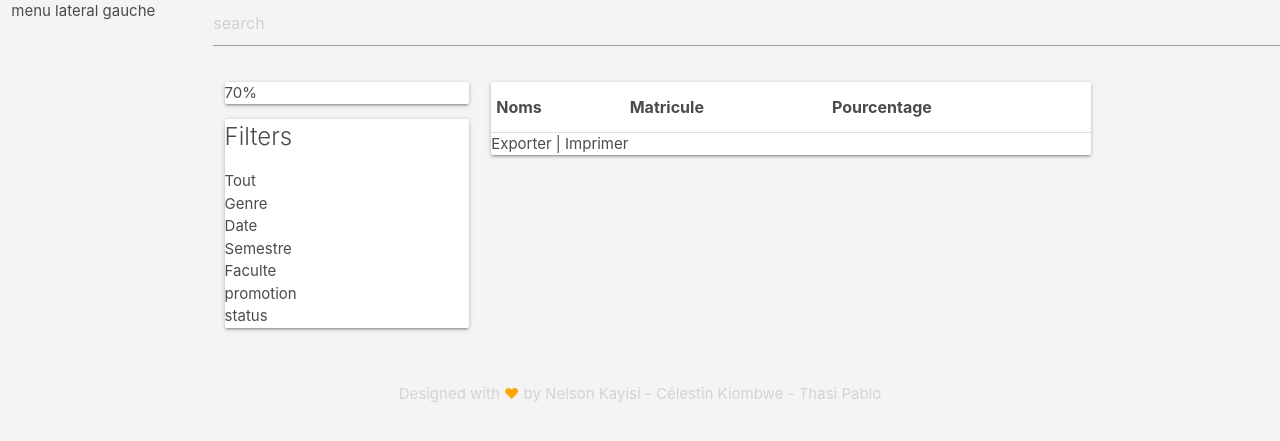
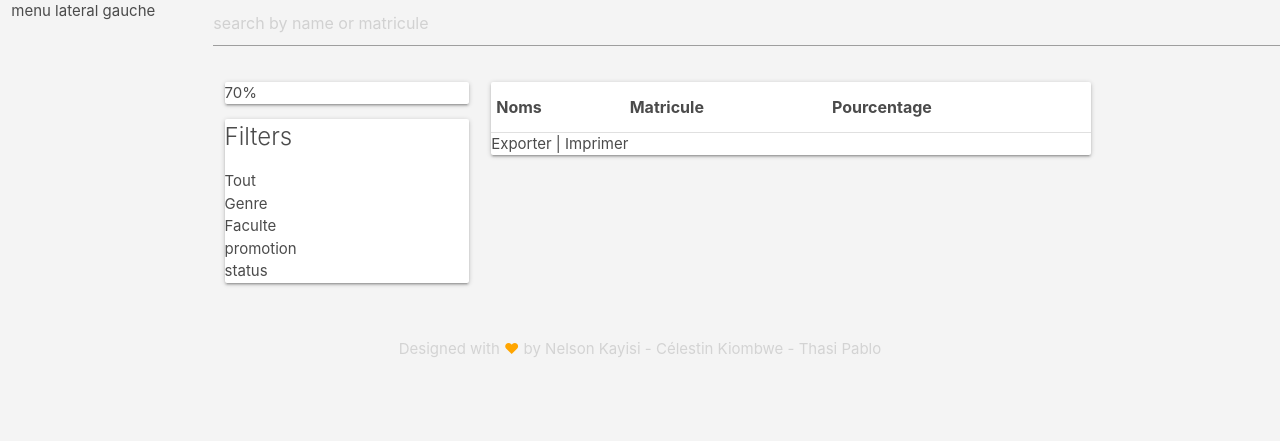
Before and after one commit to thasipablo/wps-web, a Django app: page /administrator in a window 1280 px wide. Shown: the top 441 px of the page. Run offline with Django 3.2, Linux system fonts and the light colour scheme; data comes from the database, SQL or seed files in the repository; both versions use the stored data as it was after the commit; lists and menus that the app fills with data are empty.

Commit message:
search completed

```diff
--- a/activity/static/activity/js/activity.js
+++ b/activity/static/activity/js/activity.js
@@ -3,6 +3,8 @@
     !async function(){
         const studentListTag = document.querySelector(".s-list")
         const averagePourcentageTag = document.querySelector('.pourcentage-average')
+        const searchField = document.querySelector('#searchInput')
+
 
         // get students list from the backend API
         const students = await fetch('student/api/students')
@@ -26,7 +28,32 @@
         let averagePourcentage = 0
 
         // insert students in the DOM
-        students.forEach(student => {
+        insertStudentsInTheDOM(students)
+
+        // search student
+        searchField.addEventListener('keyup', e => {
+            // clear the students DOM list first
+            studentListTag.innerHTML = ''
+
+            let keyWord = e.target.value
+
+            // filter students
+            let sts = students.filter(studentFiltered => studentFiltered.fullname.toLowerCase().includes(keyWord.toLowerCase()) || studentFiltered.matricule.includes(keyWord))
+            insertStudentsInTheDOM(sts)
+
+            console.log(sts)
+        })
+
+        averagePourcentage /= students.length
+        averagePourcentageTag.innerHTML = `
+            <span>${averagePourcentage} % </span>
+            <br>
+            <span> Participation Moyenne </span>
+        `
+
+        // insert students in the DOM
+        function insertStudentsInTheDOM (studentsList) {
+            studentsList.forEach(student => {
                 let name = student.fullname
                 let matricule = student.matricule
 
@@ -39,7 +66,7 @@
                 matriculeTag.innerHTML = matricule
 
                 // calculate the pourcentage
-            let nbrAttendances = attendances.filter(attendance => attendance.rf_id == student.rf_id)
+                let nbrAttendances = attendances.filter(attendance => attendance.rf_id === student.rf_id)
                 let pourcentage = (nbrAttendances.length / nbrActivities) * 100
                 pourcentageTag.innerHTML = `${pourcentage} %`
 
@@ -51,13 +78,7 @@
 
                 studentListTag.appendChild(studentTag)
             })
-
-        averagePourcentage /= students.length
-        averagePourcentageTag.innerHTML = `
-            <span>${averagePourcentage} % </span>
-            <br>
-            <span> Participation Moyenne </span>
-        `
+        }
 
     }()
 
--- a/activity/views.py
+++ b/activity/views.py
@@ -3,7 +3,6 @@
 from .models import Attendance
 from .serializers import AttendanceSerializer
 
-
 class AttendanceAPIView(ListCreateAPIView):
     queryset = Attendance.objects.all()
     serializer_class = AttendanceSerializer
--- a/dashboard/templates/dashboard/pages/administrator.html
+++ b/dashboard/templates/dashboard/pages/administrator.html
@@ -15,7 +15,7 @@
 
     		<!-- top - bar -->
     		<div class="row">
-    			<input type="search" placeholder="search">
+    			<input type="search" placeholder="search by name or matricule" id="searchInput">
     		</div>
 
     		<!-- center - content -->
@@ -34,8 +34,6 @@
 							<ul>
 								<li>Tout</li>
 								<li>Genre</li>
-								<li>Date</li>
-								<li>Semestre</li>
 								<li>Faculte</li>
 								<li>promotion</li>
 								<li>status</li>
```
Also changed, not shown: db.sqlite3. Lines whose indentation alone changed are shown as unchanged.
